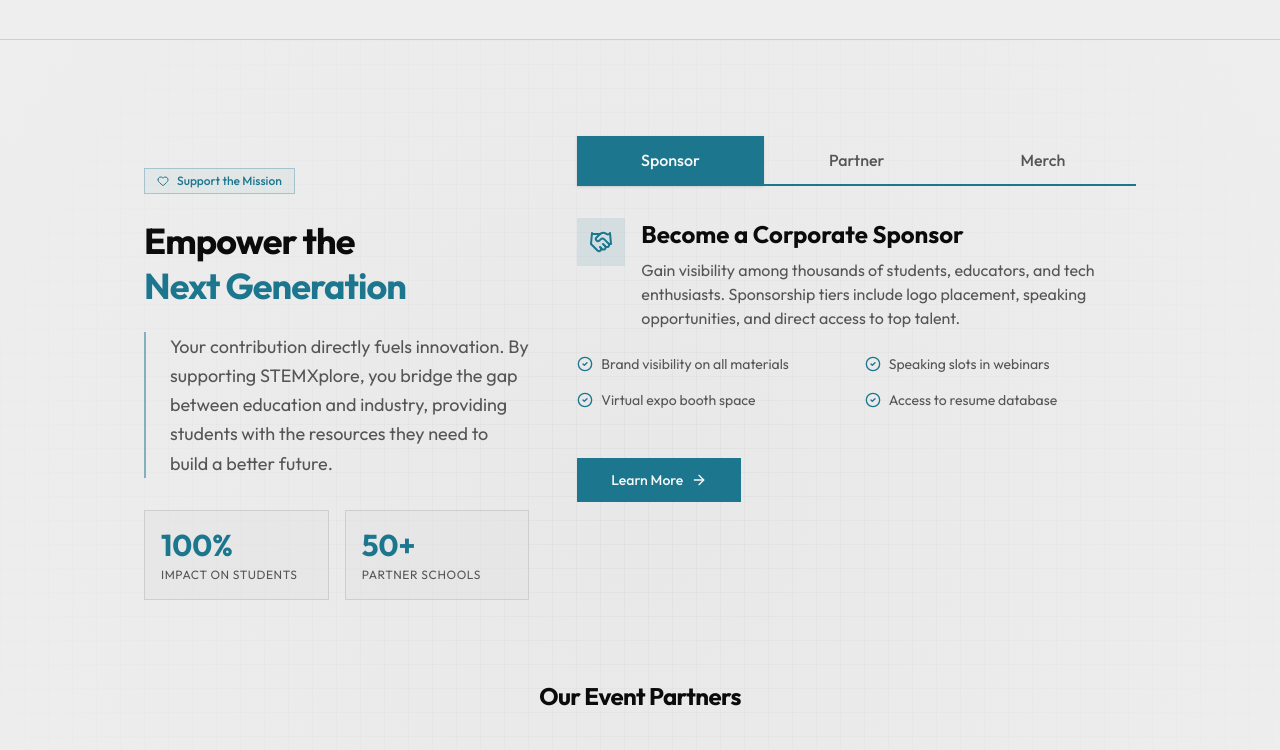
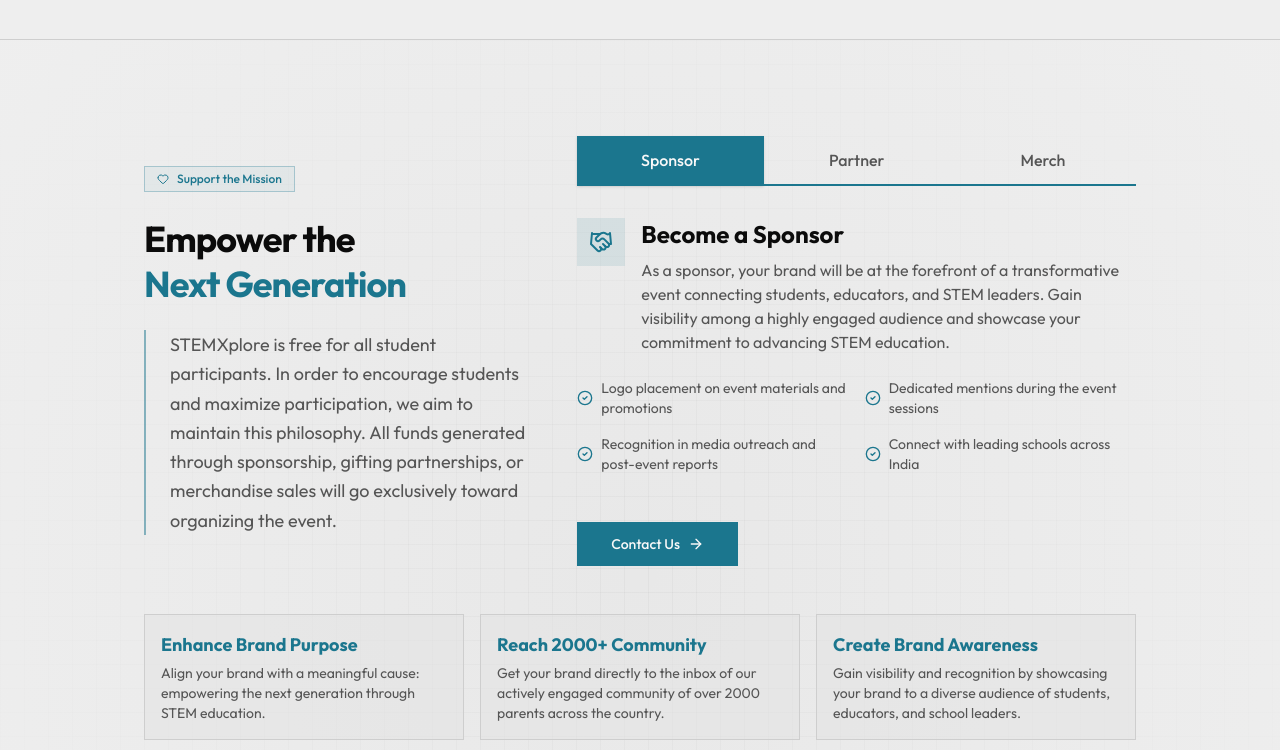
Before and after one commit to stemonsters/stemxplore2026, a Next.js app: page / in a window 1280 px wide. Shown: the part 6040-6790 px from the top of the page. Built offline with nearby package versions, Linux system fonts and the light colour scheme.

Commit message:
support section update

```diff
--- a/src/components/Support.tsx
+++ b/src/components/Support.tsx
@@ -15,13 +15,11 @@
             <div className="absolute inset-0 bg-[radial-gradient(circle_800px_at_50%_50%,transparent,var(--background))]" />
 
             <div className="container mx-auto px-4 relative z-10">
-                <div className="grid lg:grid-cols-12 gap-12 items-start">
+                <div className="grid lg:grid-cols-12 gap-12 items-stretch">
                     {/* Left Side: Why Support */}
-                    <div className="lg:col-span-5">
-                        <div
-                            className="sticky top-24"
-                        >
-                            <div className="inline-flex items-center gap-2 px-3 py-1 border border-primary/30 bg-primary/5 text-primary text-xs font-medium mb-6">
+                    <div className="lg:col-span-5 flex">
+                        <div className="flex flex-col justify-center">
+                            <div className="inline-flex items-center gap-2 px-3 py-1 border border-primary/30 bg-primary/5 text-primary text-xs font-medium mb-6 w-fit">
                                 <Heart className="w-3 h-3" />
                                 <span>Support the Mission</span>
                             </div>
@@ -29,20 +27,9 @@
                                 Empower the <br />
                                 <span className="text-primary">Next Generation</span>
                             </h2>
-                            <p className="text-lg text-muted-foreground leading-relaxed mb-8 border-l-2 border-primary/50 pl-6">
-                                Your contribution directly fuels innovation. By supporting STEMXplore, you bridge the gap between education and industry, providing students with the resources they need to build a better future.
+                            <p className="text-lg text-muted-foreground leading-relaxed border-l-2 border-primary/50 pl-6">
+                                STEMXplore is free for all student participants. In order to encourage students and maximize participation, we aim to maintain this philosophy. All funds generated through sponsorship, gifting partnerships, or merchandise sales will go exclusively toward organizing the event.
                             </p>
-
-                            <div className="grid grid-cols-2 gap-4 mb-8">
-                                <div className="p-4 bg-muted/50 border border-border">
-                                    <div className="text-3xl font-bold text-primary mb-1">100%</div>
-                                    <div className="text-xs text-muted-foreground uppercase tracking-wider">Impact on Students</div>
-                                </div>
-                                <div className="p-4 bg-muted/50 border border-border">
-                                    <div className="text-3xl font-bold text-primary mb-1">50+</div>
-                                    <div className="text-xs text-muted-foreground uppercase tracking-wider">Partner Schools</div>
-                                </div>
-                            </div>
                         </div>
                     </div>
 
@@ -77,16 +64,15 @@
                                             <Handshake className="w-6 h-6" />
                                         </div>
                                         <div>
-                                            <h3 className="text-2xl font-bold mb-2">Become a Corporate Sponsor</h3>
+                                            <h3 className="text-2xl font-bold mb-2">Become a Sponsor</h3>
                                             <p className="text-muted-foreground">
-                                                Gain visibility among thousands of students, educators, and tech enthusiasts.
-                                                Sponsorship tiers include logo placement, speaking opportunities, and direct access to top talent.
+                                                As a sponsor, your brand will be at the forefront of a transformative event connecting students, educators, and STEM leaders. Gain visibility among a highly engaged audience and showcase your commitment to advancing STEM education.
                                             </p>
                                         </div>
                                     </div>
 
                                     <div className="grid sm:grid-cols-2 gap-4">
-                                        {["Brand visibility on all materials", "Speaking slots in webinars", "Virtual expo booth space", "Access to resume database"].map((item, i) => (
+                                        {["Logo placement on event materials and promotions", "Dedicated mentions during the event sessions", "Recognition in media outreach and post-event reports", "Connect with leading schools across India"].map((item, i) => (
                                             <div key={i} className="flex items-center gap-2 text-sm text-muted-foreground">
                                                 <CheckCircle2 className="w-4 h-4 text-primary shrink-0" />
                                                 {item}
@@ -95,10 +81,12 @@
                                     </div>
 
                                     <div className="pt-6">
+                                        <a href="https://api.whatsapp.com/send?phone=919741165171&text=Become%20A%20Sponsor" target="_blank" rel="noopener noreferrer">
                                             <Button size="lg" className="bg-primary hover:bg-primary/90 text-primary-foreground rounded-none group w-full sm:w-auto border-2 border-transparent hover:border-primary hover:bg-transparent hover:text-primary transition-all">
-                                            Learn More
+                                                Contact Us
                                                 <ArrowRight className="ml-2 w-4 h-4 group-hover:translate-x-1 transition-transform" />
                                             </Button>
+                                        </a>
                                     </div>
                                 </TabsContent>
 
@@ -110,14 +98,13 @@
                                         <div>
                                             <h3 className="text-2xl font-bold mb-2">Become a Gifting Partner</h3>
                                             <p className="text-muted-foreground">
-                                                Help us reward excellence! We are looking for partners to provide prizes for our hackathons
-                                                and contests. This could be hardware, software licenses, educational kits, or vouchers.
+                                                Partner with us to provide gifts or prizes for participants. Whether it is educational tools, student accessories, children's products or vouchers, your contribution will directly inspire participants to continue their STEM journey.
                                             </p>
                                         </div>
                                     </div>
 
                                     <div className="grid sm:grid-cols-2 gap-4">
-                                        {["Product placement in showcases", "Social media shoutouts", "Direct engagement with winners", "Tax deduction benefits"].map((item, i) => (
+                                        {["Your logo featured on gifting materials", "Acknowledgement in the event's digital communications", "Direct engagement with participants", "Inspire students to continue their STEM journey"].map((item, i) => (
                                             <div key={i} className="flex items-center gap-2 text-sm text-muted-foreground">
                                                 <CheckCircle2 className="w-4 h-4 text-primary shrink-0" />
                                                 {item}
@@ -126,10 +113,12 @@
                                     </div>
 
                                     <div className="pt-6">
+                                        <a href="https://api.whatsapp.com/send?phone=919741165171&text=Become%20A%20Gifting%20Partner" target="_blank" rel="noopener noreferrer">
                                             <Button size="lg" className="bg-primary hover:bg-primary/90 text-primary-foreground rounded-none group w-full sm:w-auto border-2 border-transparent hover:border-primary hover:bg-transparent hover:text-primary transition-all">
-                                            Learn More
+                                                Contact Us
                                                 <ArrowRight className="ml-2 w-4 h-4 group-hover:translate-x-1 transition-transform" />
                                             </Button>
+                                        </a>
                                     </div>
                                 </TabsContent>
 
@@ -141,14 +130,13 @@
                                         <div>
                                             <h3 className="text-2xl font-bold mb-2">Purchase Event Merchandise</h3>
                                             <p className="text-muted-foreground">
-                                                Show your support by purchasing official STEMXplore 2026 merchandise.
-                                                100% of the proceeds go towards funding student scholarships and providing resources for underfunded schools.
+                                                Support STEMXplore 2026 by purchasing our specially curated merchandise. Every purchase directly supports the organization of this event, ensuring its success and accessibility to a wider audience.
                                             </p>
                                         </div>
                                     </div>
 
                                     <div className="grid sm:grid-cols-2 gap-4">
-                                        {["Limited edition t-shirts & hoodies", "Stickers, badges & accessories", "Global shipping available", "Support a good cause"].map((item, i) => (
+                                        {["Limited edition t-shirts & hoodies", "Stickers, badges & accessories", "Every purchase supports the event", "Help shape the future of STEM education"].map((item, i) => (
                                             <div key={i} className="flex items-center gap-2 text-sm text-muted-foreground">
                                                 <CheckCircle2 className="w-4 h-4 text-primary shrink-0" />
                                                 {item}
@@ -157,10 +145,12 @@
                                     </div>
 
                                     <div className="pt-6">
+                                        <a href="https://stemonsters.com/shop/" target="_blank" rel="noopener noreferrer">
                                             <Button size="lg" className="bg-primary hover:bg-primary/90 text-primary-foreground rounded-none group w-full sm:w-auto border-2 border-transparent hover:border-primary hover:bg-transparent hover:text-primary transition-all">
-                                            Learn More
+                                                Shop Now
                                                 <ArrowRight className="ml-2 w-4 h-4 group-hover:translate-x-1 transition-transform" />
                                             </Button>
+                                        </a>
                                     </div>
                                 </TabsContent>
                             </Tabs>
@@ -168,11 +158,27 @@
                     </div>
                 </div>
 
+                {/* Three Benefit Cards - Full Width */}
+                <div className="grid grid-cols-1 md:grid-cols-3 gap-4 mt-12">
+                    <div className="p-4 bg-muted/50 border border-border">
+                        <div className="text-lg font-bold text-primary mb-1">Enhance Brand Purpose</div>
+                        <div className="text-sm text-muted-foreground">Align your brand with a meaningful cause: empowering the next generation through STEM education.</div>
+                    </div>
+                    <div className="p-4 bg-muted/50 border border-border">
+                        <div className="text-lg font-bold text-primary mb-1">Reach 2000+ Community</div>
+                        <div className="text-sm text-muted-foreground">Get your brand directly to the inbox of our actively engaged community of over 2000 parents across the country.</div>
+                    </div>
+                    <div className="p-4 bg-muted/50 border border-border">
+                        <div className="text-lg font-bold text-primary mb-1">Create Brand Awareness</div>
+                        <div className="text-sm text-muted-foreground">Gain visibility and recognition by showcasing your brand to a diverse audience of students, educators, and school leaders.</div>
+                    </div>
+                </div>
+
                 {/* Event Partners Carousel */}
                 <div className="mt-20">
                     <div className="mb-10 text-center">
                         <h3 className="text-xl md:text-2xl font-bold tracking-tight">
-                            Our Event Partners
+                            Past Partners
                         </h3>
                     </div>
 
```
Lines whose indentation alone changed are shown as unchanged.
